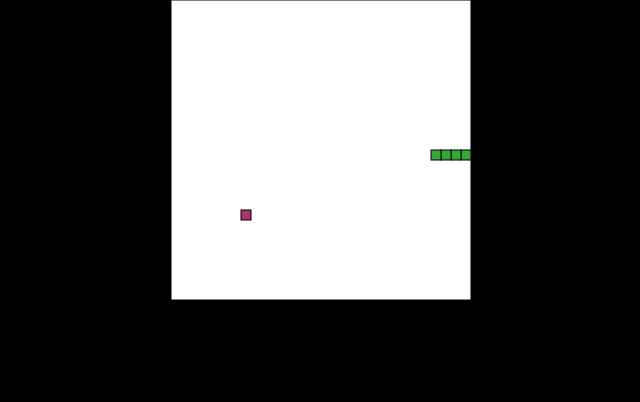
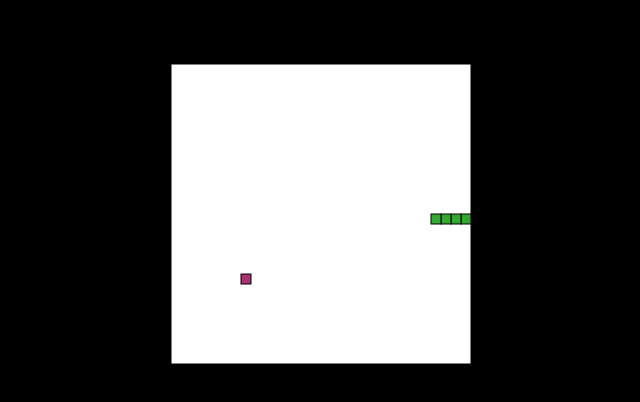
Before and after one commit to davecastaneda/snake_game, a plain HTML site: page index.html in a window 1280 px wide. Shown: the part 186-588 px from the top of the page, without its empty margins (319-959 px from the left). Drawn offline with Linux system fonts and the light colour scheme.

Commit message:
Changed canvas position

```diff
--- a/snake.css
+++ b/snake.css
@@ -63,7 +63,7 @@ i {
 
 #gameCanvas {
     position: absolute;
-    top: 42%;
+    top: 50%;
     left: 50%;
     transform: translate(-50%, -50%);
 }
```
